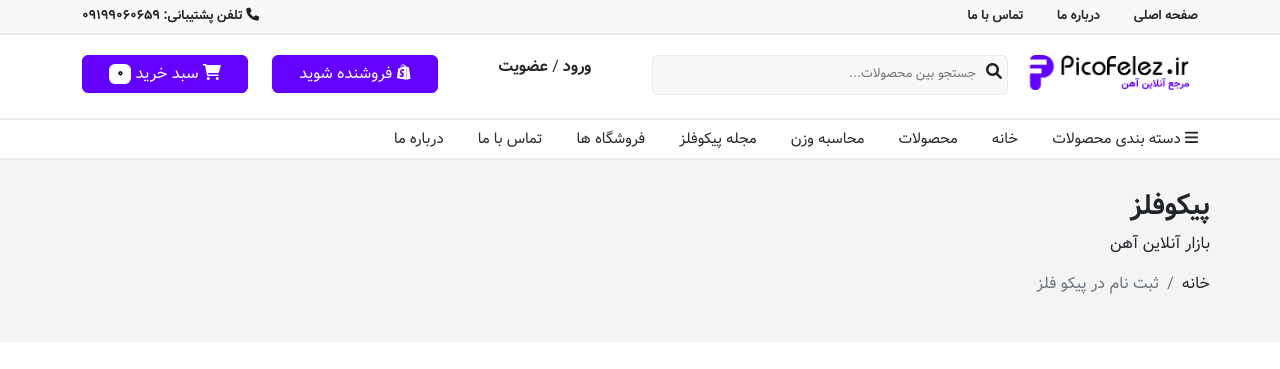
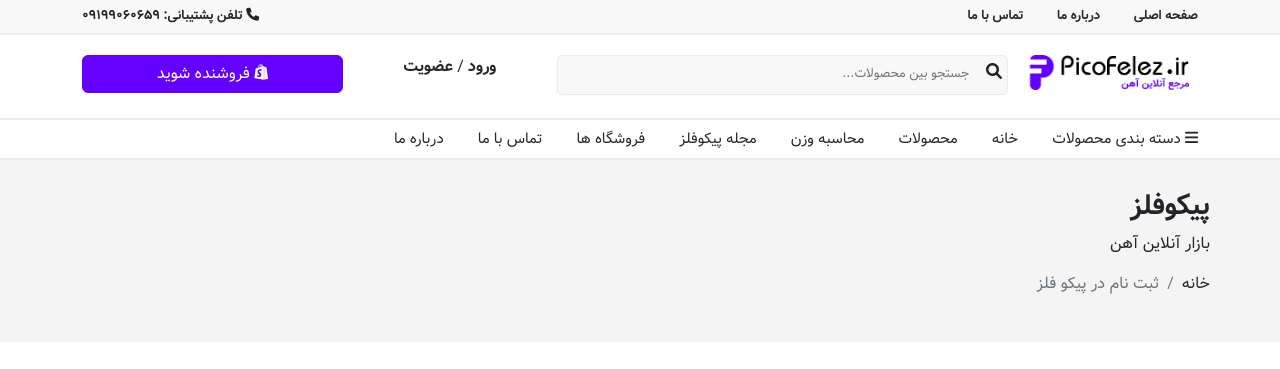
Before and after one commit to picofelez/website-backend, a Django app: page /account/register/ in a window 1280 px wide. Shown: the top 369 px of the page. Run offline with Django 4.2, Linux system fonts and the light colour scheme; some libraries are stand-ins or nearby versions.

Commit message:
refactor: cart button & cart urls

```diff
--- a/cart/urls.py
+++ b/cart/urls.py
@@ -8,8 +8,8 @@ from .views import (
 
 app_name = 'cart'
 urlpatterns = [
-    path('', CartListView.as_view(), name='cart-list'),
-    path('checkout/', checkout_view, name='cart-checkout'),
+    # path('', CartListView.as_view(), name='cart-list'),
+    # path('checkout/', checkout_view, name='cart-checkout'),
 
     path('add/<str:product_id>', cart_add_view, name='cart-add'),
     path('remove/<str:product_id>', cart_remove_view, name='cart-remove'),
--- a/core/templates/core/base/_header.html
+++ b/core/templates/core/base/_header.html
@@ -27,13 +27,13 @@
             <div class="container pt-1">
                 <div class="row py-3 align-content-center">
                     <div
-                            class="col-12 col-md-3 col-xl-2 text-center text-md-start pb-2 middle-main-header-logo"
+                            class="col-12 col-md-6 col-xl-2 text-center pb-2 middle-main-header-logo"
                     >
                         <a href="{% url 'core:home' %}">
                             <img src="{% static 'site_statics/img/logo/forSiteHeader.png' %}" alt="پیکوفلز"/>
                         </a>
                     </div>
-                    <div class="col-12 col-md-4 col-xl-4 middle-main-header-search">
+                    <div class="col-12 col-md-6 col-xl-5 middle-main-header-search">
                         <div id="search-bar">
                             <form action="{% url 'product:product-list' %}">
                                 <i class="fas fa-search"></i>
@@ -41,7 +41,7 @@
                             </form>
                         </div>
                     </div>
-                    <div class="col-12 col-md-2 col-xl-2 my-3 my-md-0 text-center">
+                    <div class="col-12 col-md-6 col-xl-2 my-3 my-md-0 text-center">
                         {% if request.user.is_authenticated %}
                             <a href="{% url 'account:user-profile' %}">
                                 <img
@@ -59,10 +59,10 @@
                             <a href="{% url 'account:otp-register' %}" class="font-vazir-bold-fd">عضویت</a>
                         {% endif %}
                     </div>
-                    <div class="col-12 col-md-3 col-xl-4">
+                    <div class="col-12 col-md-6 col-xl-3">
                         <div class="row">
                             <div
-                                    class="col-12 col-md-7 col-lg-6 mb-1 mb-md-0"
+                                    class="col-12 mb-1 mb-md-0"
                             >
                                 {% if request.user.is_anonymous or request.user.shops.count < 1 %}
                                     <a href="{% url 'shop:register-shop' %}">
@@ -79,15 +79,6 @@
                                         </div>
                                     </a>
                                 {% endif %}
-                            </div>
-                            <div class="col-12 col-md-5 col-lg-6">
-                                <a href="{% url 'cart:cart-list' %}">
-                                    <div class="btn btn-purple w-100">
-                                        <i class="fas fa-shopping-cart"></i>
-                                        سبد خرید
-                                        <span class="badge bg-white text-black">{{ cart|length }}</span>
-                                    </div>
-                                </a>
                             </div>
                         </div>
                     </div>
```
